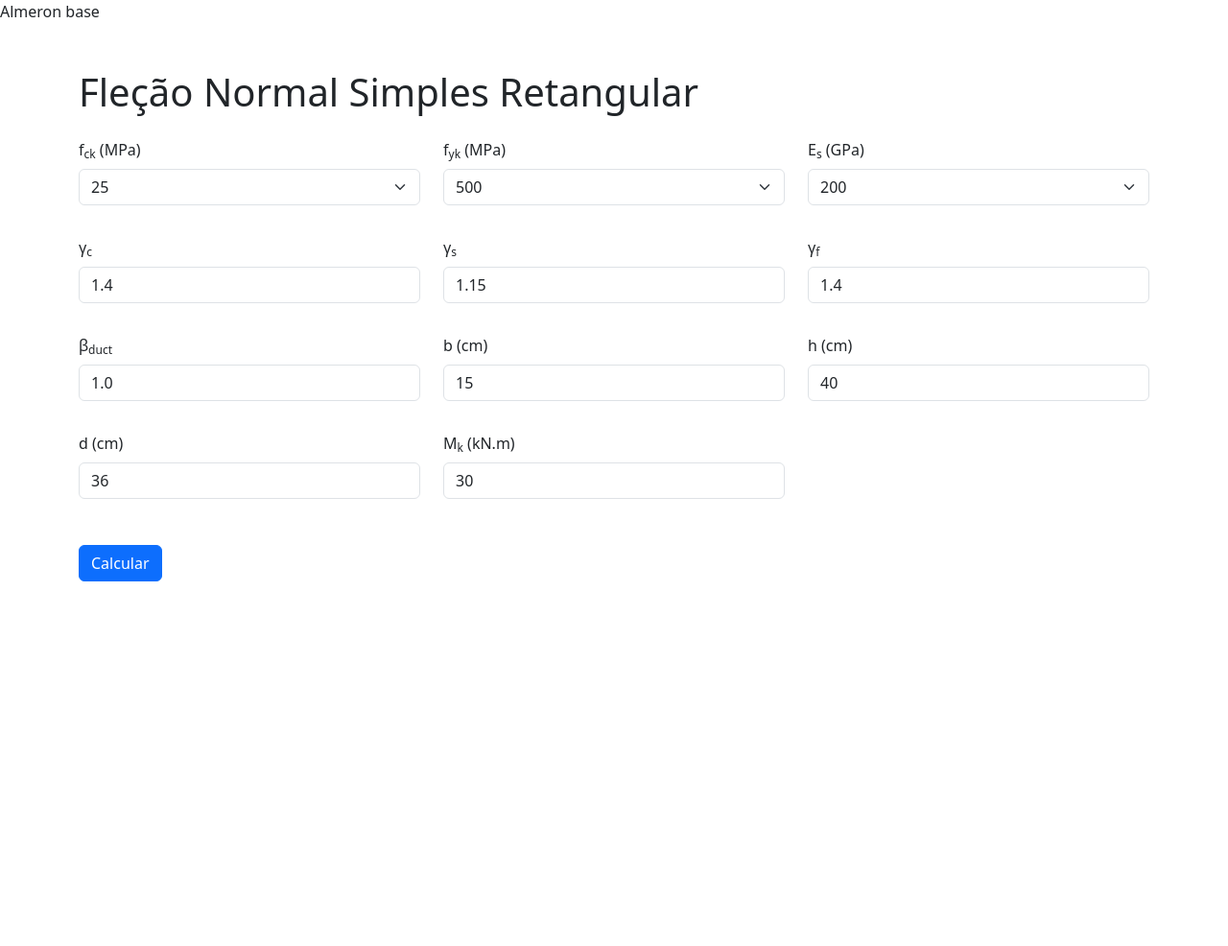
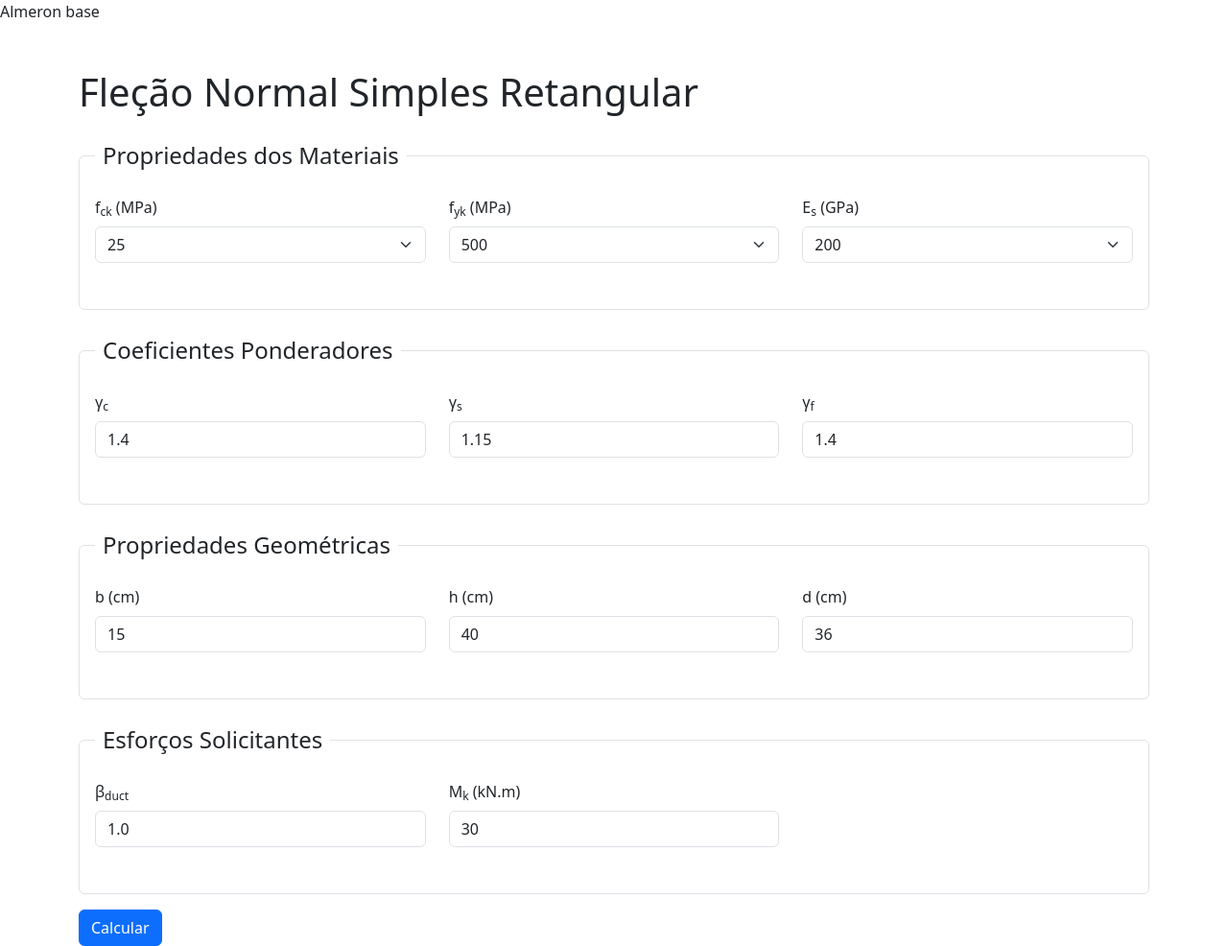
Before and after one commit to almeronsmarttech/teste_deploy, a Django app: page /flexao-normal-simples-retangular/ in a window 1280 px wide. Shown: the whole page at 96% size. Before the commit the page ends 606 px from the top, so only its background shows below. Run offline with Django 5.2, Linux system fonts and the light colour scheme; some libraries are stand-ins or nearby versions.

Commit message:
Adicionando Flexão Normal Simples Retangular1.

```diff
--- a/apps/app/templates/app/flexao_normal_simples_retangular_form.html
+++ b/apps/app/templates/app/flexao_normal_simples_retangular_form.html
@@ -10,15 +10,80 @@
     <h1 class="mb-4">Fleção Normal Simples Retangular</h1>
     <form method="post" novalidate>
         {% csrf_token %}
-        <div class="row">
-            {% for field in form %}
-                <div class="col-md-4 mb-3">
-                    <!-- Renderizando manualmente o label -->
-                    <label for="{{ field.id_for_label }}" class="form-label">{{ field.label|safe }}</label>
-                    {% bootstrap_field field show_label=False %}
+
+        <!-- Propriedades dos Materiais -->
+        <fieldset class="border p-3 rounded">
+            <legend class="float-none w-auto px-2">Propriedades dos Materiais</legend>
+            <div class="row">
+                <div class="col-lg-4 col-md-6 col-12 mb-3">
+                    <label for="{{ form.fck.id_for_label }}" class="form-label">{{ form.fck.label|safe }}</label>
+                    {% bootstrap_field form.fck show_label=False %}
                 </div>
-            {% endfor %}
-        </div>
+                <div class="col-lg-4 col-md-6 col-12 mb-3">
+                    <label for="{{ form.fyk.id_for_label }}" class="form-label">{{ form.fyk.label|safe }}</label>
+                    {% bootstrap_field form.fyk show_label=False %}
+                </div>
+                <div class="col-lg-4 col-md-6 col-12 mb-3">
+                    <label for="{{ form.es.id_for_label }}" class="form-label">{{ form.es.label|safe }}</label>
+                    {% bootstrap_field form.es show_label=False %}
+                </div>
+            </div>
+        </fieldset>
+
+        <!-- Coeficientes Ponderadores -->
+        <fieldset class="border p-3 rounded mt-4">
+            <legend class="float-none w-auto px-2">Coeficientes Ponderadores</legend>
+            <div class="row">
+                <div class="col-lg-4 col-md-6 col-12 mb-3">
+                    <label for="{{ form.gamac.id_for_label }}" class="form-label">{{ form.gamac.label|safe }}</label>
+                    {% bootstrap_field form.gamac show_label=False %}
+                </div>
+                <div class="col-lg-4 col-md-6 col-12 mb-3">
+                    <label for="{{ form.gamas.id_for_label }}" class="form-label">{{ form.gamas.label|safe }}</label>
+                    {% bootstrap_field form.gamas show_label=False %}
+                </div>
+                <div class="col-lg-4 col-md-6 col-12 mb-3">
+                    <label for="{{ form.gamaf.id_for_label }}" class="form-label">{{ form.gamaf.label|safe }}</label>
+                    {% bootstrap_field form.gamaf show_label=False %}
+                </div>
+            </div>
+        </fieldset>
+
+        <!-- Propriedades Geométricas -->
+        <fieldset class="border p-3 rounded mt-4">
+            <legend class="float-none w-auto px-2">Propriedades Geométricas</legend>
+            <div class="row">
+                <div class="col-lg-4 col-md-6 col-12 mb-3">
+                    <label for="{{ form.b.id_for_label }}" class="form-label">{{ form.b.label|safe }}</label>
+                    {% bootstrap_field form.b show_label=False %}
+                </div>
+                <div class="col-lg-4 col-md-6 col-12 mb-3">
+                    <label for="{{ form.h.id_for_label }}" class="form-label">{{ form.h.label|safe }}</label>
+                    {% bootstrap_field form.h show_label=False %}
+                </div>
+                <div class="col-lg-4 col-md-6 col-12 mb-3">
+                    <label for="{{ form.d.id_for_label }}" class="form-label">{{ form.d.label|safe }}</label>
+                    {% bootstrap_field form.d show_label=False %}
+                </div>
+            </div>
+        </fieldset>
+
+        <!-- Esforços Solicitantes -->
+        <fieldset class="border p-3 rounded mt-4">
+            <legend class="float-none w-auto px-2">Esforços Solicitantes</legend>
+            <div class="row">
+                <div class="col-lg-4 col-md-6 col-12 mb-3">
+                    <label for="{{ form.bduct.id_for_label }}" class="form-label">{{ form.bduct.label|safe }}</label>
+                    {% bootstrap_field form.bduct show_label=False %}
+                </div>
+                <div class="col-lg-4 col-md-6 col-12 mb-3">
+                    <label for="{{ form.amk.id_for_label }}" class="form-label">{{ form.amk.label|safe }}</label>
+                    {% bootstrap_field form.amk show_label=False %}
+                </div>
+            </div>
+        </fieldset>
+
+
         <div class="btn-group mt-3">
             <button type="submit" class="btn btn-primary">Calcular</button>
         </div>
--- a/src/settings.py
+++ b/src/settings.py
@@ -10,8 +10,8 @@ load_dotenv(os.path.join(BASE_DIR,'.env'))
 SECRET_KEY = os.environ.get('SECRET_KEY')
 
 # SECURITY WARNING: don't run with debug turned on in production!
-DEBUG = True
-#DEBUG = os.environ.get("DEBUG","False") == True
+#DEBUG = True
+DEBUG = os.environ.get("DEBUG","False") == True
 
 INSTALLED_APPS = [
     'django.contrib.admin',
```
